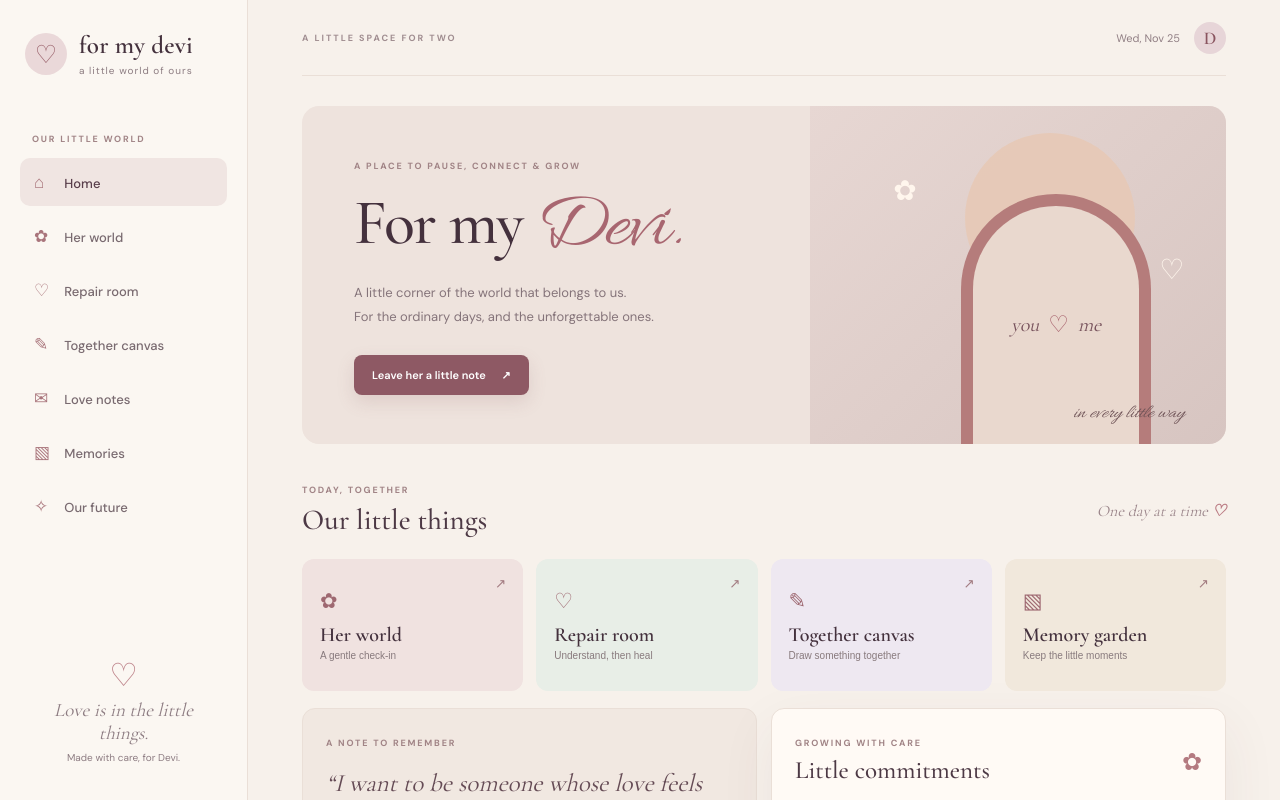
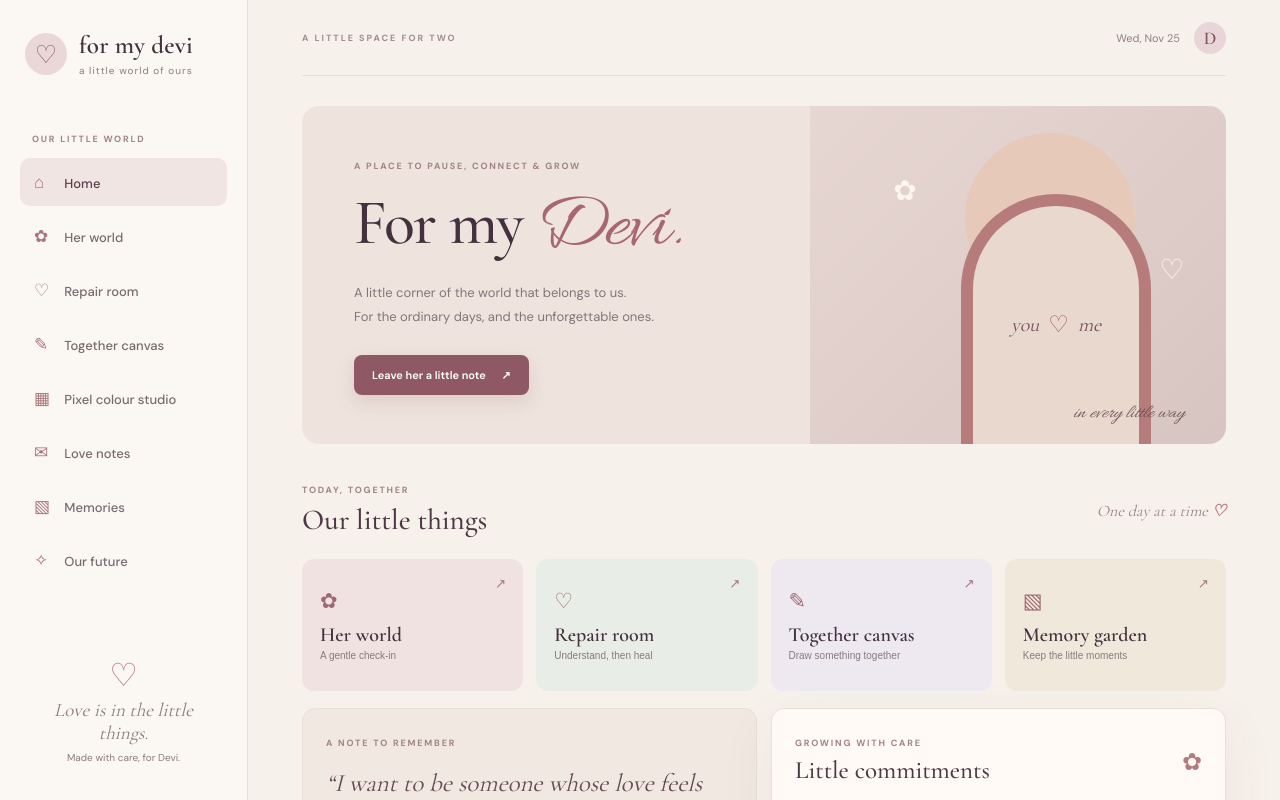
Before and after one commit to oms733411-commits/voice-cloner, a plain HTML site: page index.html in a window 1280 px wide. Shown: the top 800 px of the page. Drawn offline with nearby package versions, Linux system fonts and the light colour scheme.

Commit message:
Link pixel colour studio from main website

```diff
--- a/index.html
+++ b/index.html
@@ -18,6 +18,7 @@
     <button class="nav-link" data-view="her"><span>✿</span> Her world</button>
     <button class="nav-link" data-view="repair"><span>♡</span> Repair room</button>
     <button class="nav-link" data-view="canvas"><span>✎</span> Together canvas</button>
+    <a class="nav-link" href="pixel-art.html" style="display:block;text-decoration:none"><span>▦</span> Pixel colour studio</a>
     <button class="nav-link" data-view="letters"><span>✉</span> Love notes</button>
     <button class="nav-link" data-view="memories"><span>▧</span> Memories</button>
     <button class="nav-link" data-view="future"><span>✧</span> Our future</button>
```
